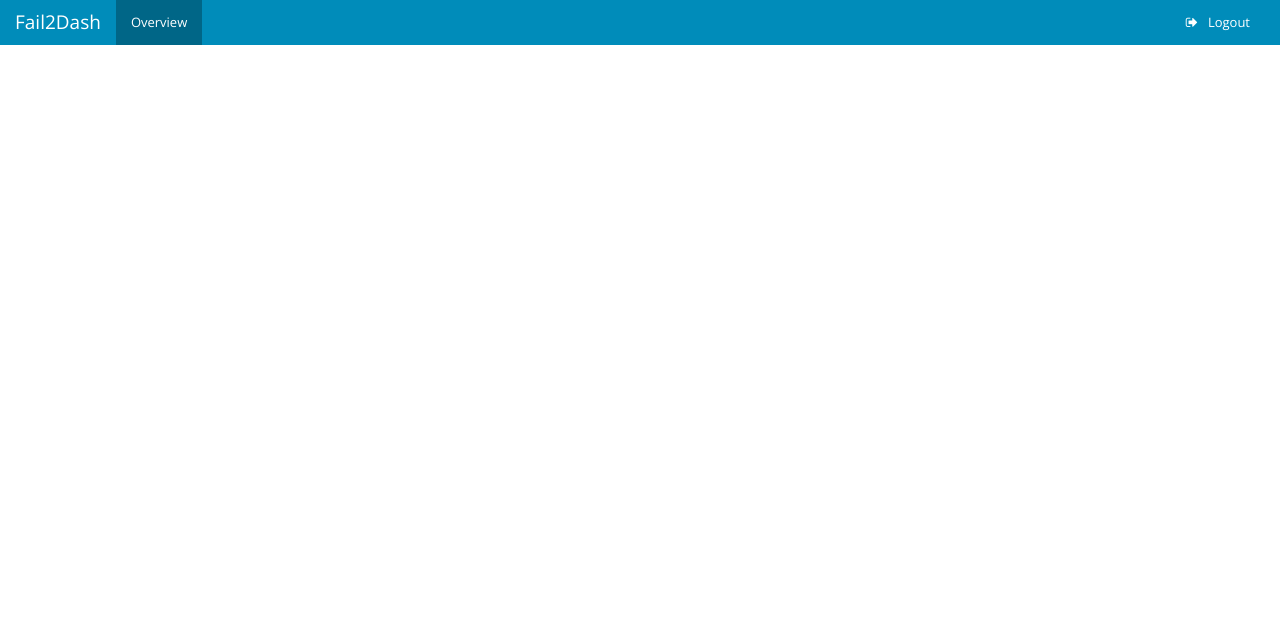
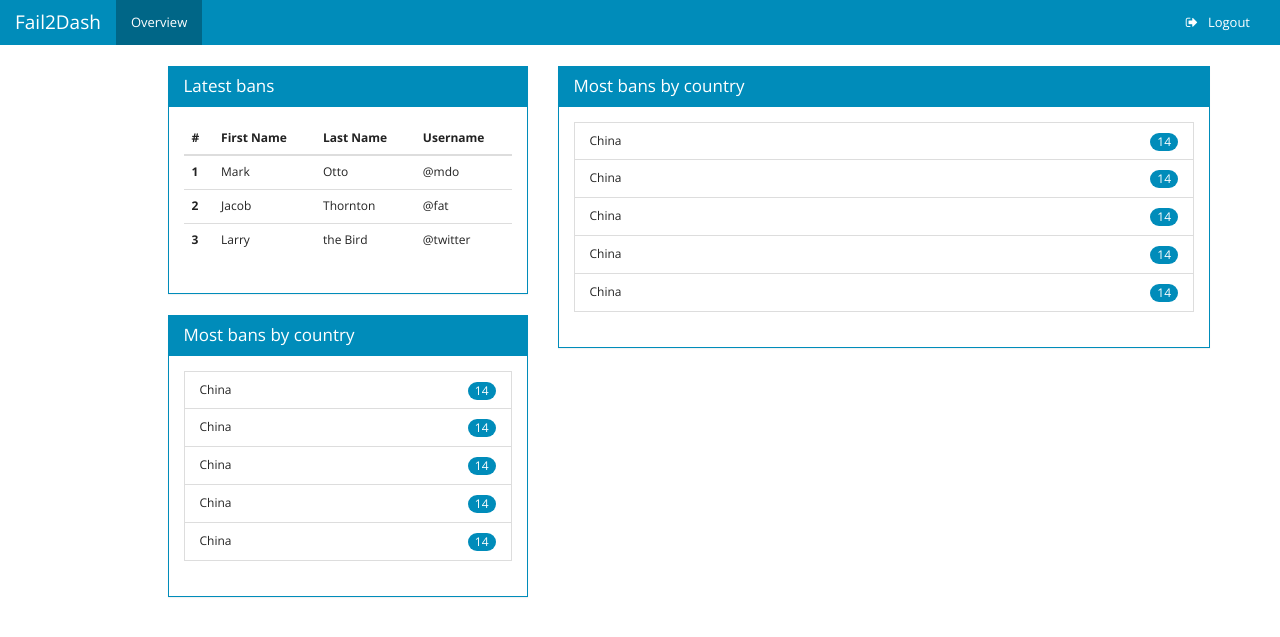
Before and after one commit to nocternology/fail2dash, a Flask app: page / in a window 1280 px wide. Shown: the top 637 px of the page. Run offline with Flask 2, Linux system fonts and the light colour scheme; the visitor is signed in with stand-in values (Sample User, id 1); some libraries are stand-ins or nearby versions.

Commit message:
Add : basic structure for overview page Fix : secret key moved to config file

```diff
--- a/config.py
+++ b/config.py
@@ -6,3 +6,4 @@ debug = True
 # Authentication configuration
 auth_mail = "root@localhost"
 auth_password = "test"
+secret = "8897879668D998AD5E9C4200E90E6056BBEB2FA38745ECA4D6710BC535ACDA02"
--- a/run.py
+++ b/run.py
@@ -41,5 +41,5 @@ def logout():
 
 if __name__ == '__main__':
     app.debug = config.debug
-    app.secret_key = "8897879668D998AD5E9C4200E90E6056BBEB2FA38745ECA4D6710BC535ACDA02"
+    app.secret_key = config.secret
     app.run()
--- a/templates/index.html
+++ b/templates/index.html
@@ -22,4 +22,83 @@
         </div>
     </div>
 </nav>
+
+<div class="container">
+    <div class="row">
+        <div class="col-md-1">
+
+        </div>
+
+        <div class="col-md-4">
+            <div class="panel panel-primary">
+                <div class="panel-heading">
+                    <h3 class="panel-title">Latest bans</h3>
+                </div>
+                <div class="panel-body">
+                    <table class="table">
+                        <thead>
+                            <tr>
+                                <th>#</th>
+                                <th>First Name</th>
+                                <th>Last Name</th>
+                                <th>Username</th>
+                            </tr>
+                        </thead>
+                        <tbody>
+                            <tr>
+                                <th scope="row">1</th>
+                                <td>Mark</td>
+                                <td>Otto</td>
+                                <td>@mdo</td>
+                            </tr>
+                            <tr>
+                                <th scope="row">2</th>
+                                <td>Jacob</td>
+                                <td>Thornton</td>
+                                <td>@fat</td>
+                            </tr>
+                            <tr>
+                                <th scope="row">3</th>
+                                <td>Larry</td>
+                                <td>the Bird</td>
+                                <td>@twitter</td>
+                            </tr>
+                        </tbody>
+                    </table>
+                </div>
+            </div>
+            <div class="panel panel-primary">
+                <div class="panel-heading">
+                    <h3 class="panel-title">Most bans by country</h3>
+                </div>
+                <div class="panel-body">
+                    <ul class="list-group">
+                        <li class="list-group-item"><span class="badge">14</span>China</li>
+                        <li class="list-group-item"><span class="badge">14</span>China</li>
+                        <li class="list-group-item"><span class="badge">14</span>China</li>
+                        <li class="list-group-item"><span class="badge">14</span>China</li>
+                        <li class="list-group-item"><span class="badge">14</span>China</li>
+                    </ul>
+                </div>
+            </div>
+        </div>
+
+        <div class="col-md-7">
+            <div class="panel panel-primary">
+                <div class="panel-heading">
+                    <h3 class="panel-title">Most bans by country</h3>
+                </div>
+                <div class="panel-body">
+                    <ul class="list-group">
+                        <li class="list-group-item"><span class="badge">14</span>China</li>
+                        <li class="list-group-item"><span class="badge">14</span>China</li>
+                        <li class="list-group-item"><span class="badge">14</span>China</li>
+                        <li class="list-group-item"><span class="badge">14</span>China</li>
+                        <li class="list-group-item"><span class="badge">14</span>China</li>
+                    </ul>
+                </div>
+            </div>
+        </div>
+    </div>
+</div>
 {% endblock %}
```
